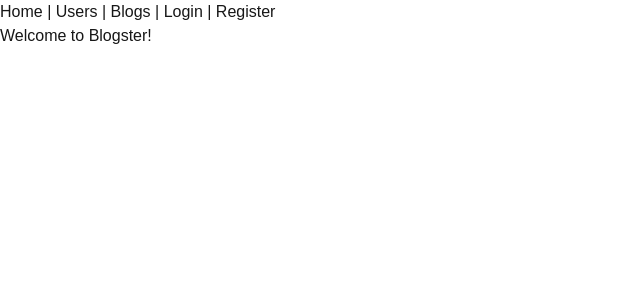
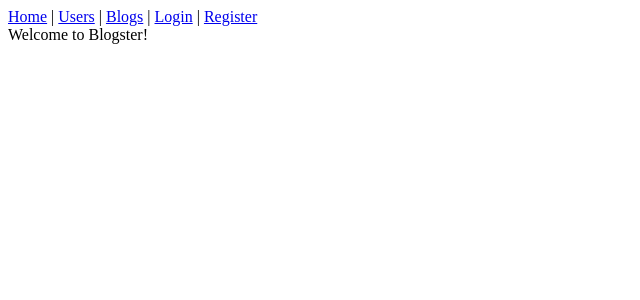
Before and after one commit to daemosity/Nextjs-blog-app, a Next.js app: page / in a window 1280 px wide. Shown: the top 300 px of the page, without its empty margins (0-640 px from the left). Built offline with nearby package versions, Linux system fonts and the light colour scheme; no server answers.

Commit message:
lifestyle fix: remove globals.css from layout to ease building skeleton before adding makeup

```diff
--- a/app/layout.tsx
+++ b/app/layout.tsx
@@ -1,4 +1,3 @@
-import "./globals.css";
 import AuthSessionProvider from "./components/SessionProvider";
 import { NotificationProvider } from "./components/NotificationContext";
 import NavBar from "./components/NavBar";
@@ -11,7 +10,7 @@ export default function RootLayout({
 }) {
   return (
     <html lang="en">
-      <body className="min-h-screen bg-background text-foreground">
+      <body>
         <AuthSessionProvider>
           <NotificationProvider>
             <NavBar />
```
